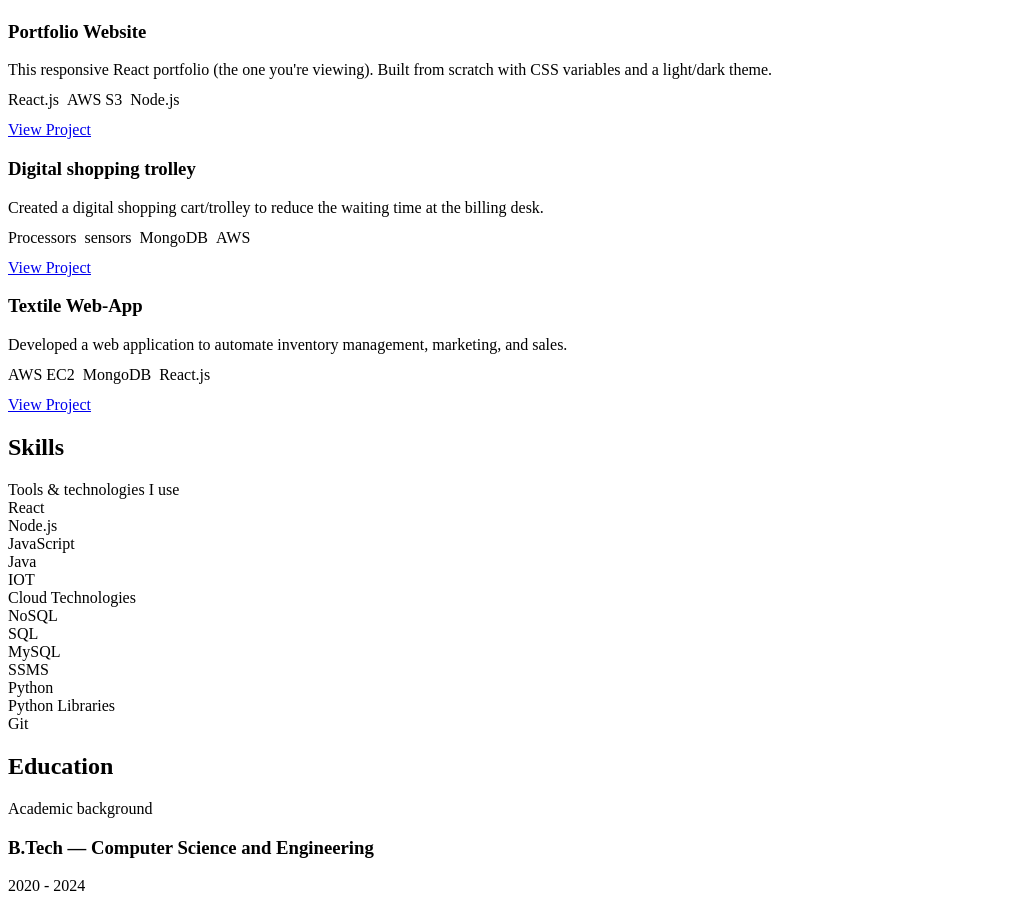
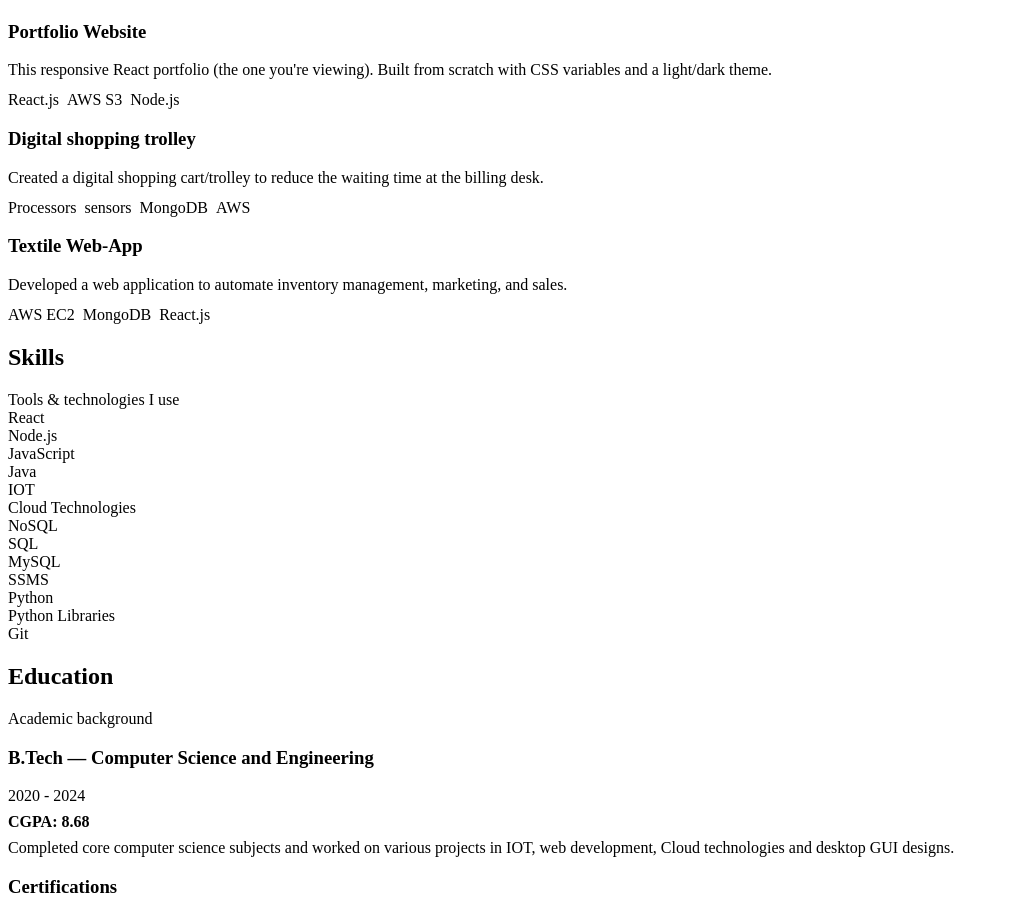
Before and after one commit to Kshitijh/portfolio, a React (Create React App) app: page / in a window 1280 px wide. Shown: the part 1887-2791 px from the top of the page, without its empty margins (0-1009 px from the left). Built offline with nearby package versions, Linux system fonts and the light colour scheme; the HTML template or start-up script is replaced by a standard one.

Commit message:
viewproject_commented

```diff
--- a/src/components/Projects.js
+++ b/src/components/Projects.js
@@ -50,9 +50,9 @@
                 ))}
               </div>
               <div className="project-links" style={{ marginTop: 12 }}>
-                <a href={p.link} target="_blank" rel="noreferrer">
+                {/* <a href={p.link} target="_blank" rel="noreferrer">
                   View Project
-                </a>
+                </a> */}
               </div>
             </div>
           ))}
```
